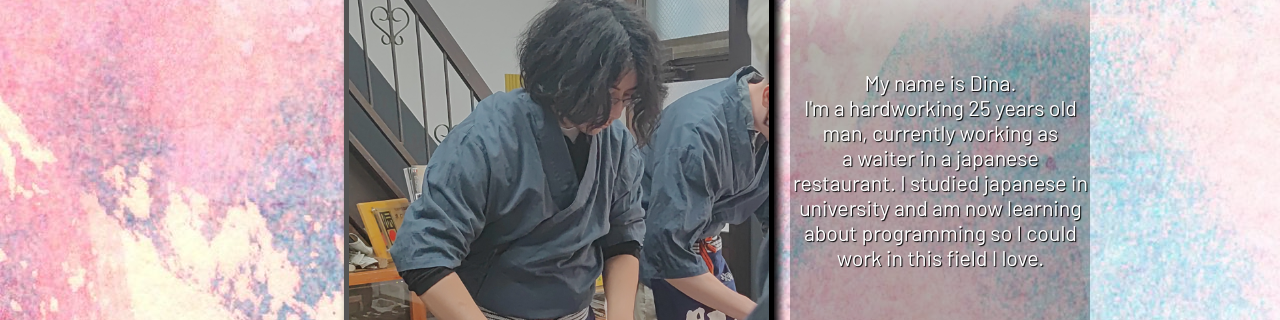
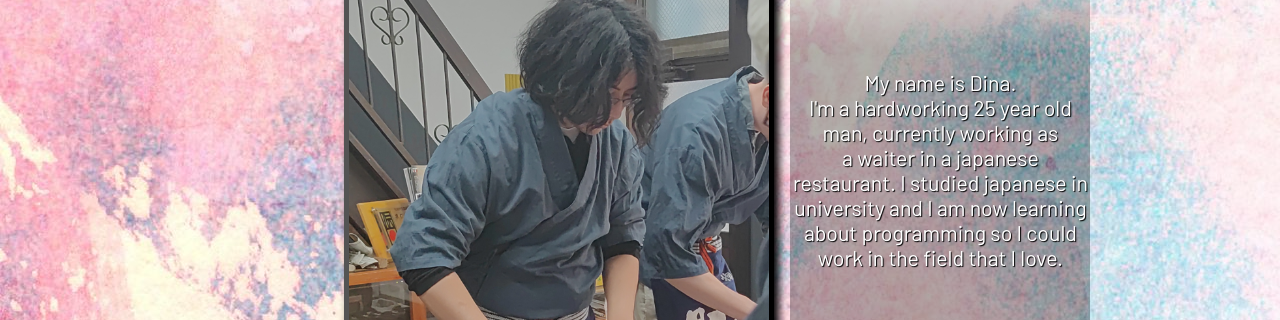
Before and after one commit to OkimaDEmba/portfolio, a website built with Vite: page aboutme.html in a window 1280 px wide. Shown: the part 346-666 px from the top of the page. Built offline with nearby package versions, Linux system fonts and the light colour scheme; a web font is replaced by a local one.

Commit message:
Petit changement dans le texte about me

```diff
--- a/aboutme.html
+++ b/aboutme.html
@@ -37,9 +37,9 @@
       <img src = "images/dinaaboutme.jpg" class="dinapic" alt= "Photo de moi">
     </div>
     <div class="firstparagraph">
-      <p>My name is Dina.<br>I'm a hardworking 25 years old man, currently working as<br>
-        a waiter in a japanese restaurant. I studied japanese in university and am now learning<br>
-        about programming so I could work in this field I love.
+      <p>My name is Dina.<br>I'm a hardworking 25 year old man, currently working as<br>
+        a waiter in a japanese restaurant. I studied japanese in university and I am now learning<br>
+        about programming so I could work in the field that I love.
     </div>
     <div class="other">
       <p class="other">J'ai pu actuellement apprendre à coder en Python, JavaScript et HTML/CSS en autodidacte.<br>
```
